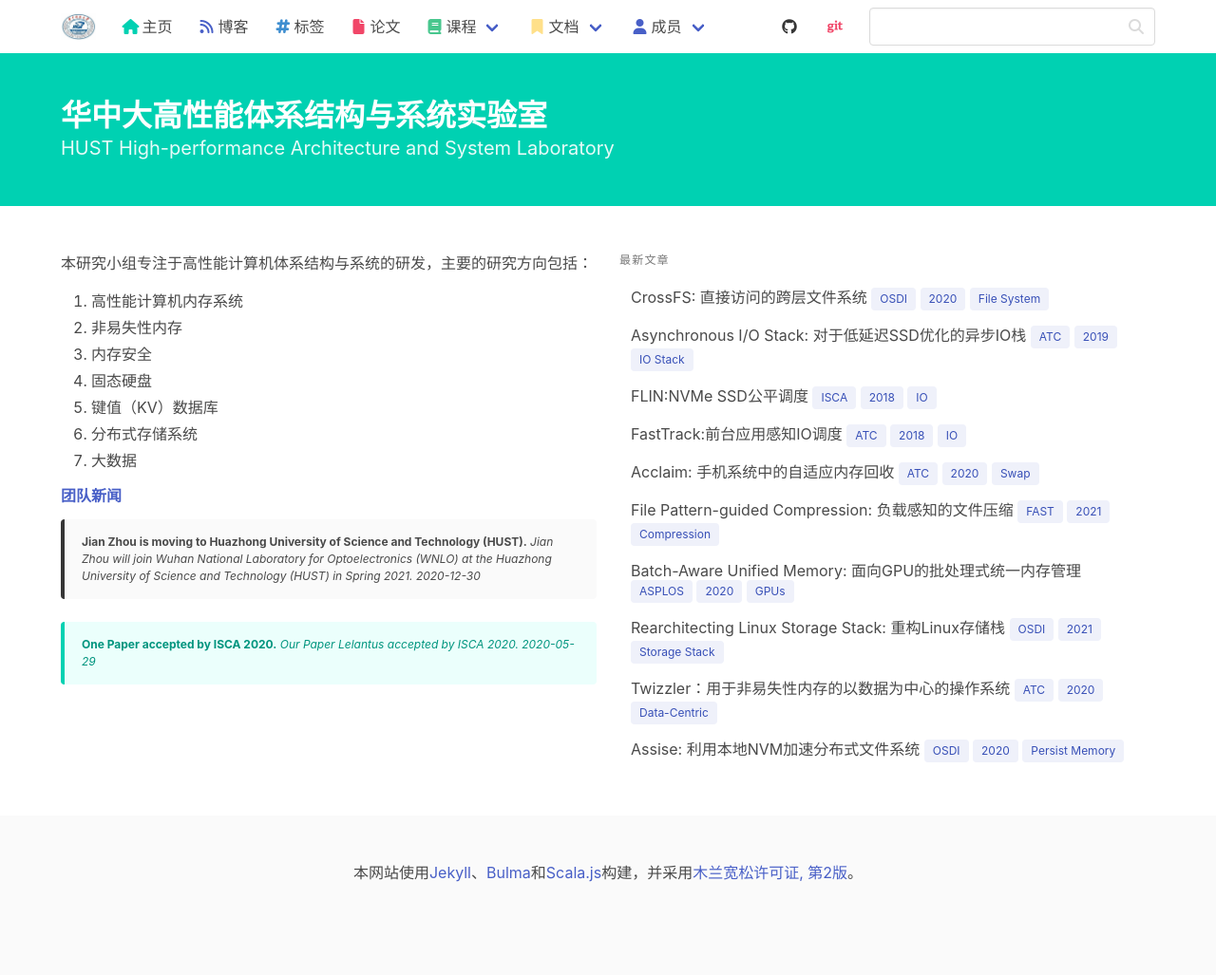
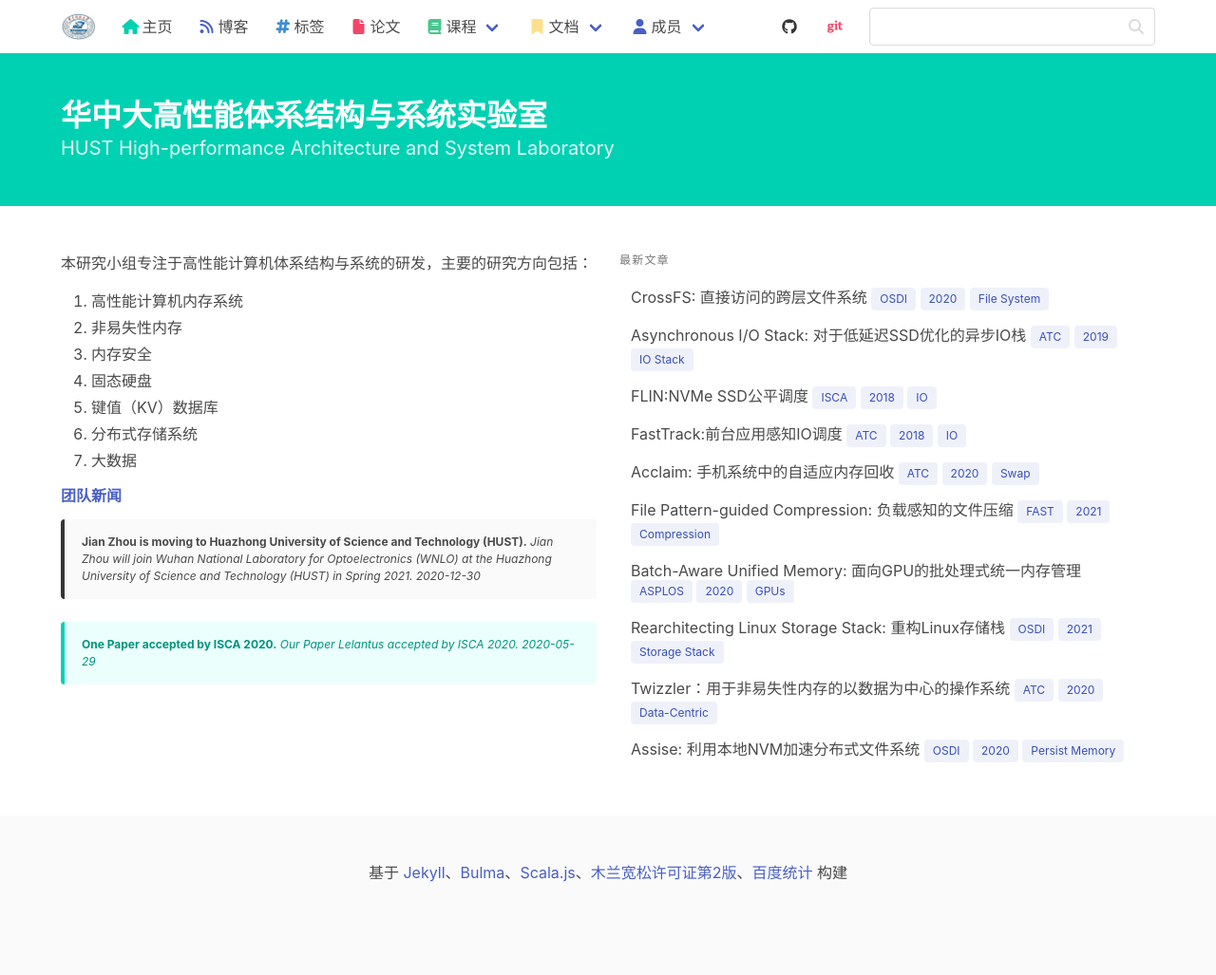
Before and after one commit to haslaboratory/haslaboratory.github.io, a Jekyll site: the page built from pages/index.md, in a window 1280 px wide. Shown: the whole page at 95% size. Built offline with Jekyll 4.4.1, drawn with Linux system fonts in a browser that asks for light colours; nearby versions of some CDN libraries; library files that are not in the unit come from our copies; comment, search, counter and statistics services are not loaded; some of the changed lines change nothing that is shown.

Commit message:
_includes/baidu_tongji.html

```diff
--- a/_config.yml
+++ b/_config.yml
@@ -2,6 +2,8 @@
 description: The computer world is a world of dialect.
 permalink: date
 exclude: [project, src, build.sbt, CNAME, LICENSE, README.md, bin]
+
+baidu_tongji: 5dd90fa2a437c8398a6a160a4fbd5607
 
 collections:
   docs:
--- /dev/null
+++ b/_includes/baidu_tongji.html
@@ -0,0 +1,11 @@
+{% if site.baidu_tongji %}
+<script>
+var _hmt = _hmt || [];
+(function() {
+  var hm = document.createElement("script");
+  hm.src = "https://hm.baidu.com/hm.js?{{ site.baidu_tongji}}";
+  var s = document.getElementsByTagName("script")[0];
+  s.parentNode.insertBefore(hm, s);
+})();
+</script>
+{% endif %}
--- a/_includes/bulma_footer.html
+++ b/_includes/bulma_footer.html
@@ -1,7 +1,7 @@
 <footer class="footer">
   <div class="content has-text-centered">
     <p>
-      本网站使用<a href="https://jekyllrb.com/">Jekyll</a>、<a href="https://bulma.io/">Bulma</a>和<a href="https://www.scala-js.org/">Scala.js</a>构建，并采用<a href="https://license.coscl.org.cn/MulanPSL2/index.html">木兰宽松许可证, 第2版</a>。
+      基于 <a href="https://jekyllrb.com/">Jekyll</a>、<a href="https://bulma.io/">Bulma</a>、<a href="https://www.scala-js.org/">Scala.js</a>、<a href="https://license.coscl.org.cn/MulanPSL2/index.html">木兰宽松许可证第2版</a>{% if site.baidu_tongji %}、<a href="https://tongji.baidu.com/web/welcome/ico?s={{ site.baidu_tongji }}">百度统计</a>{% endif %} 构建
     </p>
   </div>
 </footer>
--- a/_layouts/bulma.html
+++ b/_layouts/bulma.html
@@ -21,5 +21,6 @@
   <body>
     {{ content }}
     {% include google_analytics.html %}
+    {% include baidu_tongji.html %}
   </body>
 </html>
```
